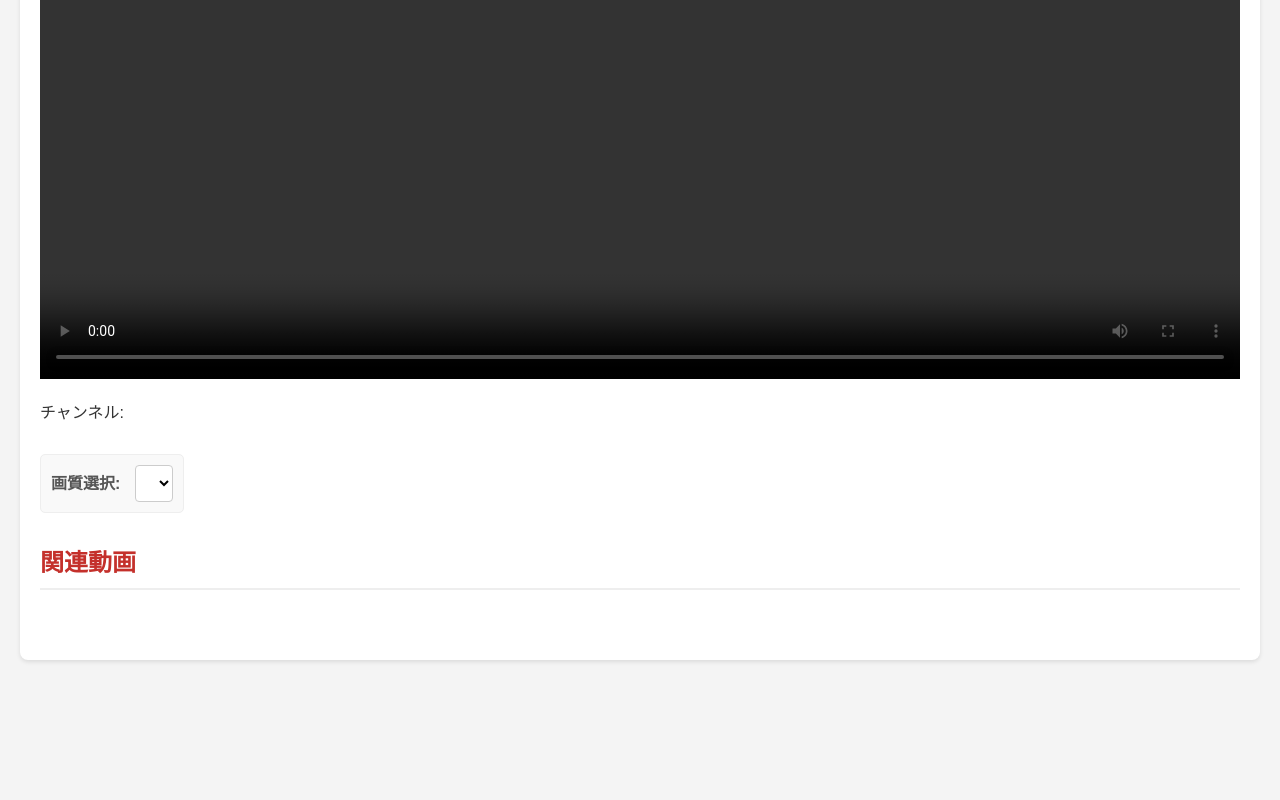
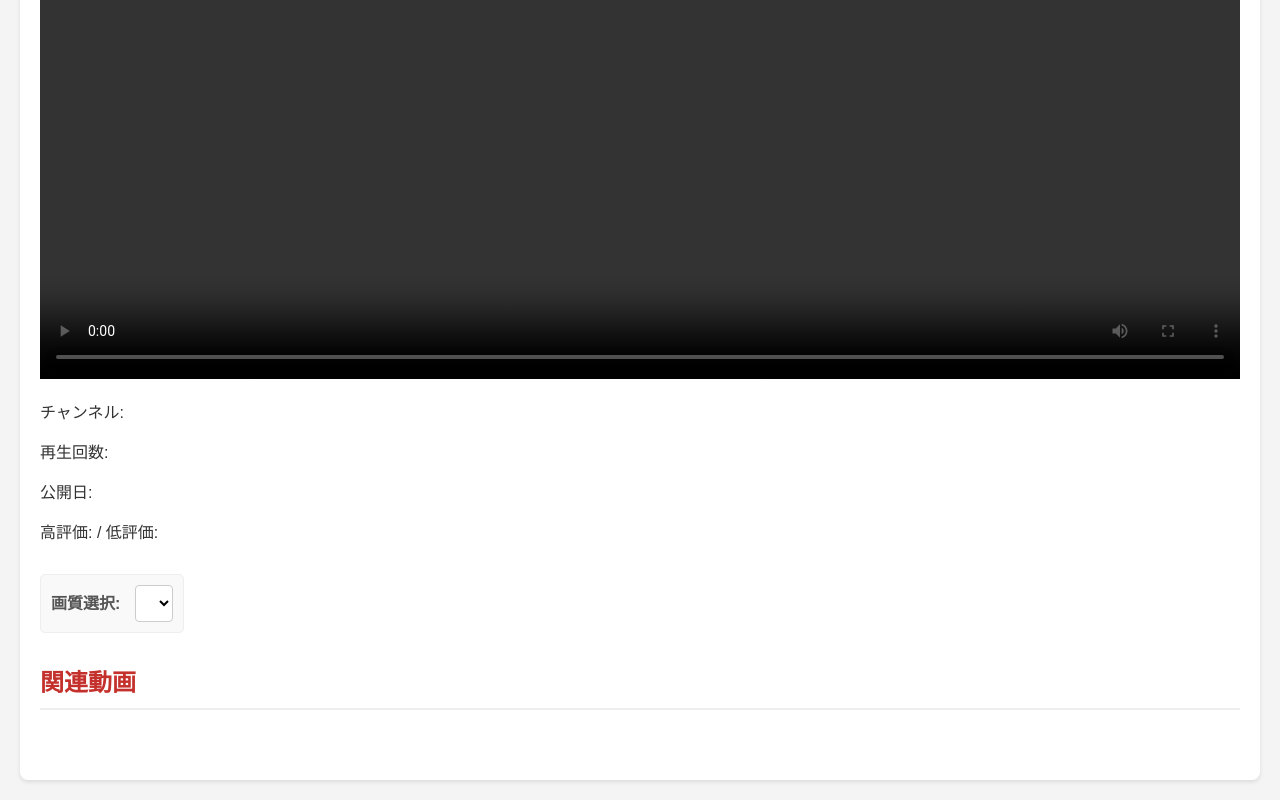
Before and after one commit to yuzutyaso/bbs, a plain HTML site: page video.html in a window 1280 px wide. Shown: the part 478-1278 px from the top of the page. Before the commit the page ends 1158 px from the top, so only its background shows below. Drawn offline with Linux system fonts and the light colour scheme.

Commit message:
Update video.html

```diff
--- a/video.html
+++ b/video.html
@@ -24,6 +24,9 @@
             <div class="video-details">
                 <p>チャンネル: <a id="video-channel-link" href="#"></a></p>
                 <p id="video-description"></p>
+                <p>再生回数: <span id="video-view-count"></span></p>
+<p>公開日: <span id="video-published-date"></span></p>
+<p>高評価: <span id="video-likes"></span> / 低評価: <span id="video-dislikes"></span></p>
                 <div class="quality-selector">
                     <label for="quality-select">画質選択:</label>
                     <select id="quality-select"></select>
```
